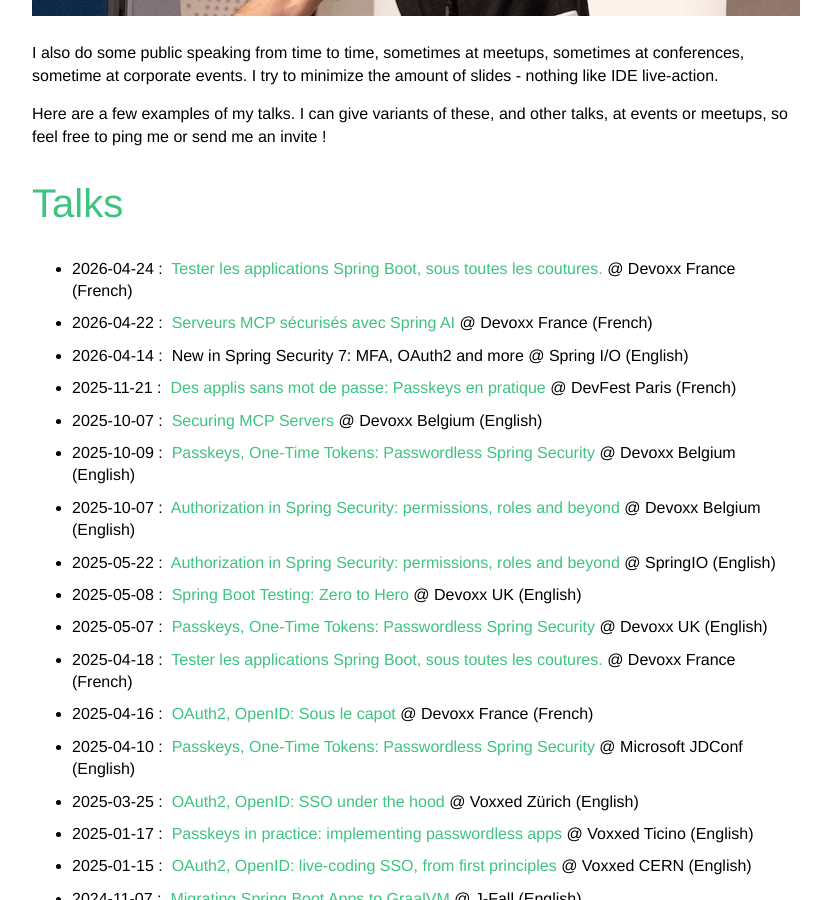
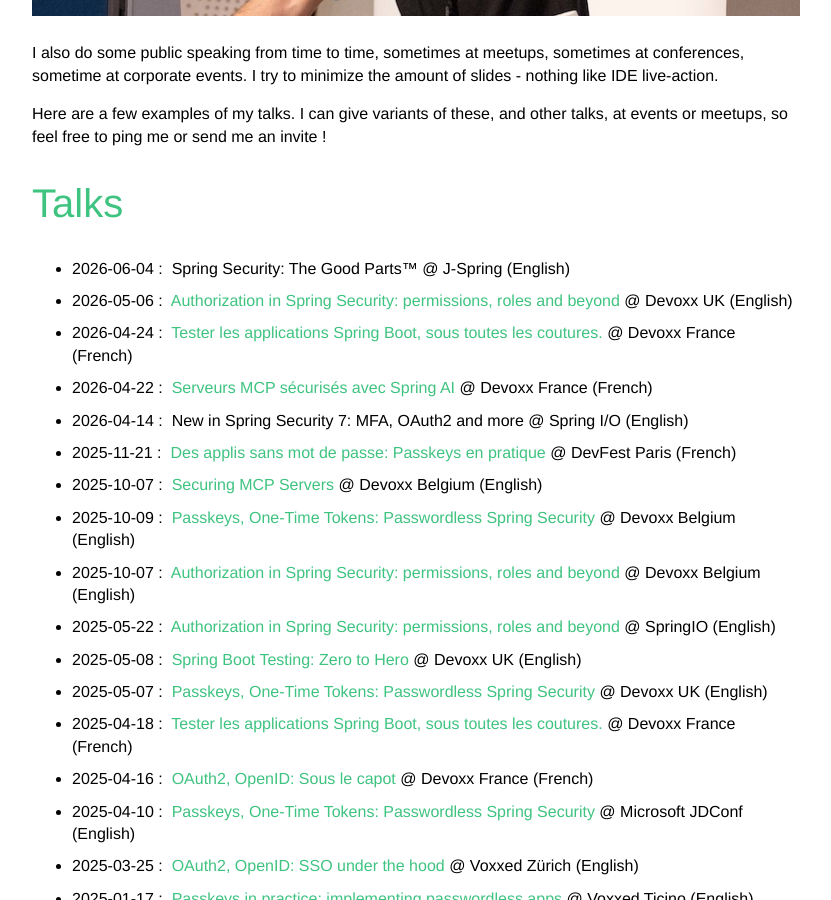
Before and after one commit to Kehrlann/kehrlann.github.io, a Jekyll site: the page built from talks.md, in a window 1280 px wide and 900 px high, scrolled down 564 px. Shown: the whole window, without its empty margins (224-1055 px from the left). Built offline with Jekyll 4.4.1, drawn with Linux system fonts in a browser that asks for light colours.

Commit message:
talks: add devoxx UK + j-spring

```diff
--- a/talks.md
+++ b/talks.md
@@ -22,6 +22,16 @@
 <h1>Talks</h1>
 
 <ul class="no-justify roomy-list">
+    <li>
+        <span>2026-06-04 :&nbsp;</span>
+        Spring Security: The Good Parts™
+        <span>@ J-Spring (English)</span>
+    </li>
+    <li>
+        <span>2026-05-06 :&nbsp;</span>
+        <a href="https://www.youtube.com/watch?v=jXfGwZfodYI" target="_blank" rel="noopener"> Authorization in Spring Security: permissions, roles and beyond</a>
+        <span>@ Devoxx UK (English)</span>
+    </li>
     <li>
         <span>2026-04-24 :&nbsp;</span>
         <a href="https://www.youtube.com/watch?v=jXfGwZfodYI" target="_blank" rel="noopener">Tester les applications Spring Boot, sous toutes les coutures.</a>
```
